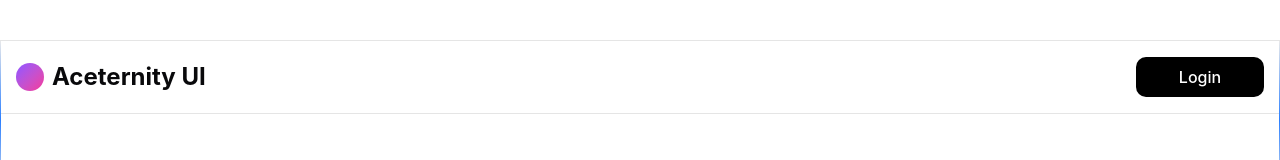
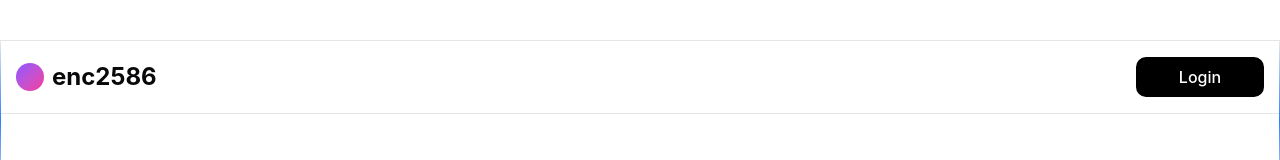
Before and after one commit to enc2586/enc2586.com, a React (Vite) app: page / in a window 1280 px wide. Shown: the top 160 px of the page. Built offline with nearby package versions, Linux system fonts and the light colour scheme.

Commit message:
feat: update Navbar title and add cSpell configuration

```diff
--- a/src/components/common/Navbar.tsx
+++ b/src/components/common/Navbar.tsx
@@ -3,7 +3,7 @@ export function Navbar() {
     <nav className="flex w-full items-center justify-between border-t border-b border-neutral-200 px-4 py-4 dark:border-neutral-800">
       <div className="flex items-center gap-2">
         <div className="size-7 rounded-full bg-gradient-to-br from-violet-500 to-pink-500" />
-        <h1 className="text-base font-bold md:text-2xl">Aceternity UI</h1>
+        <h1 className="text-base font-bold md:text-2xl">enc2586</h1>
       </div>
       <button className="w-24 transform rounded-lg bg-black px-6 py-2 font-medium text-white transition-all duration-300 hover:-translate-y-0.5 hover:bg-gray-800 md:w-32 dark:bg-white dark:text-black dark:hover:bg-gray-200">
         Login
```
